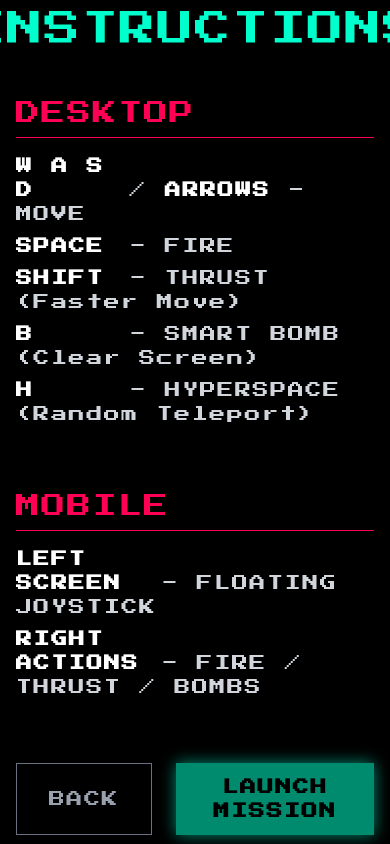
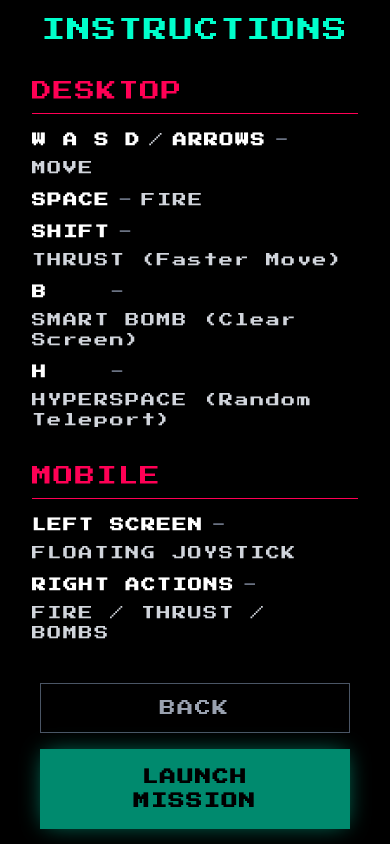
Before and after one commit to noamfeldman/defender, a React (Vite) app: page / in a window 390 px wide. Both pictures are taken after a click on the button "START GAME". Built offline with nearby package versions, Linux system fonts and the light colour scheme.

Commit message:
style: improve responsiveness and layout of InstructionsScreen component

```diff
--- a/src/components/InstructionsScreen.tsx
+++ b/src/components/InstructionsScreen.tsx
@@ -7,40 +7,70 @@ interface Props {
 
 export const InstructionsScreen: React.FC<Props> = ({ onPlay, onBack }) => {
   return (
-    <div className="w-full h-full flex flex-col items-center justify-center bg-black p-4 text-center tracking-widest gap-8">
-        <h2 className="text-4xl text-[#00ffcc] mb-4">INSTRUCTIONS</h2>
+    <div className="w-full h-full flex flex-col items-center justify-center bg-black p-6 md:p-8 text-center tracking-widest gap-6 md:gap-10 overflow-y-auto selection:bg-[#00ffcc] selection:text-black">
+        <h2 className="text-2xl md:text-5xl text-[#00ffcc] mb-2 md:mb-6 leading-tight">INSTRUCTIONS</h2>
 
-        <div className="flex flex-col md:flex-row gap-16 text-left max-w-4xl w-full">
+        <div className="flex flex-col md:flex-row gap-8 md:gap-20 text-left max-w-5xl w-full px-2">
             <div className="flex-1 space-y-4">
-               <h3 className="text-2xl text-[#ff0055] border-b border-[#ff0055] pb-2">DESKTOP</h3>
-               <ul className="text-gray-300 space-y-2">
-                   <li><span className="text-white font-bold w-24 inline-block">W A S D</span> / <span className="text-white font-bold">ARROWS</span> - MOVE</li>
-                   <li><span className="text-white font-bold w-24 inline-block">SPACE</span> - FIRE</li>
-                   <li><span className="text-white font-bold w-24 inline-block">SHIFT</span> - THRUST (Faster Move)</li>
-                   <li><span className="text-white font-bold w-24 inline-block">B</span> - SMART BOMB (Clear Screen)</li>
-                   <li><span className="text-white font-bold w-24 inline-block">H</span> - HYPERSPACE (Random Teleport)</li>
+               <h3 className="text-xl md:text-2xl text-[#ff0055] border-b border-[#ff0055] pb-2">DESKTOP</h3>
+               <ul className="text-gray-300 space-y-3 text-sm md:text-base">
+                   <li className="flex flex-wrap items-center gap-2">
+                       <span className="text-white font-bold min-w-[70px] md:min-w-[100px] inline-block">W A S D</span>
+                       <span>/</span>
+                       <span className="text-white font-bold">ARROWS</span>
+                       <span className="text-gray-500">-</span>
+                       <span>MOVE</span>
+                   </li>
+                   <li className="flex items-center gap-2">
+                       <span className="text-white font-bold min-w-[70px] md:min-w-[100px] inline-block">SPACE</span>
+                       <span className="text-gray-500">-</span>
+                       <span>FIRE</span>
+                   </li>
+                   <li className="flex flex-wrap items-center gap-2">
+                       <span className="text-white font-bold min-w-[70px] md:min-w-[100px] inline-block">SHIFT</span>
+                       <span className="text-gray-500">-</span>
+                       <span>THRUST (Faster Move)</span>
+                   </li>
+                   <li className="flex flex-wrap items-center gap-2">
+                       <span className="text-white font-bold min-w-[70px] md:min-w-[100px] inline-block">B</span>
+                       <span className="text-gray-500">-</span>
+                       <span>SMART BOMB (Clear Screen)</span>
+                   </li>
+                   <li className="flex flex-wrap items-center gap-2">
+                       <span className="text-white font-bold min-w-[70px] md:min-w-[100px] inline-block">H</span>
+                       <span className="text-gray-500">-</span>
+                       <span>HYPERSPACE (Random Teleport)</span>
+                   </li>
                </ul>
             </div>
 
             <div className="flex-1 space-y-4">
-               <h3 className="text-2xl text-[#ff0055] border-b border-[#ff0055] pb-2">MOBILE</h3>
-               <ul className="text-gray-300 space-y-2">
-                   <li><span className="text-white font-bold w-32 inline-block">LEFT SCREEN</span> - FLOATING JOYSTICK</li>
-                   <li><span className="text-white font-bold w-32 inline-block">RIGHT ACTIONS</span> - FIRE / THRUST / BOMBS</li>
+               <h3 className="text-xl md:text-2xl text-[#ff0055] border-b border-[#ff0055] pb-2">MOBILE</h3>
+               <ul className="text-gray-300 space-y-3 text-sm md:text-base">
+                   <li className="flex flex-wrap items-start gap-2">
+                       <span className="text-white font-bold min-w-[100px] md:min-w-[140px] inline-block shrink-0">LEFT SCREEN</span>
+                       <span className="text-gray-500">-</span>
+                       <span>FLOATING JOYSTICK</span>
+                   </li>
+                   <li className="flex flex-wrap items-start gap-2">
+                       <span className="text-white font-bold min-w-[100px] md:min-w-[140px] inline-block shrink-0">RIGHT ACTIONS</span>
+                       <span className="text-gray-500">-</span>
+                       <span>FIRE / THRUST / BOMBS</span>
+                   </li>
                </ul>
             </div>
         </div>
 
-        <div className="mt-8 flex gap-6">
+        <div className="mt-4 md:mt-10 flex flex-col sm:flex-row gap-4 md:gap-8 w-full sm:w-auto px-4 md:px-0">
              <button
                 onClick={onBack}
-                className="px-8 py-3 border border-gray-500 text-gray-400 hover:text-white hover:border-white transition-colors"
+                className="w-full sm:w-auto px-10 py-3 border border-gray-600 text-gray-400 hover:text-white hover:border-white transition-all duration-300 hover:bg-white/5 active:scale-95"
             >
                 BACK
             </button>
             <button
                 onClick={onPlay}
-                className="px-8 py-3 bg-[#00ffcc] text-black font-bold uppercase shadow-[0_0_15px_#00ffcc] animate-pulse"
+                className="w-full sm:w-auto px-12 py-4 bg-[#00ffcc] text-black font-bold uppercase shadow-[0_0_25px_-5px_#00ffcc] hover:shadow-[0_0_35px_-5px_#00ffcc] transition-all duration-300 animate-pulse active:scale-95"
             >
                 LAUNCH MISSION
             </button>
```
